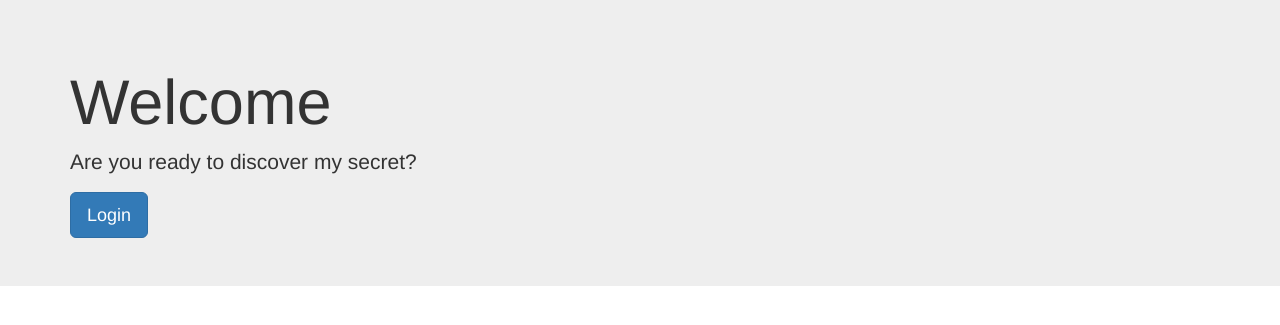
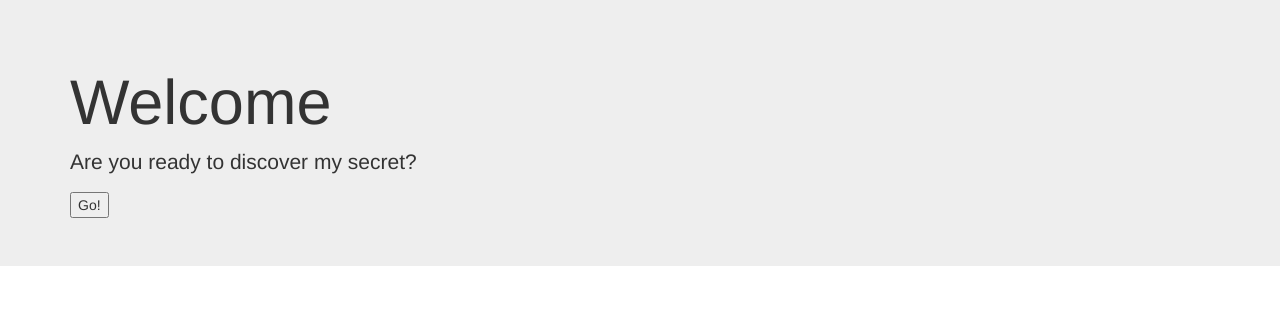
Before and after one commit to JonChng/wtflask-forms, a Flask app: page / in a window 1280 px wide. Shown: the top 325 px of the page. Run offline with Flask 2, Linux system fonts and the light colour scheme; parts of the project's set-up code (start-up, migrations or seed data) failed here and were passed over; some libraries are stand-ins or nearby versions.

Commit message:
Fixed bugs

```diff
--- a/templates/index.html
+++ b/templates/index.html
@@ -9,7 +9,9 @@ Secrets
 	<div class="container">
 		<h1>Welcome</h1>
 		<p>Are you ready to discover my secret?</p>
-		<button class="btn btn-primary btn-lg" href="{{ url_for('login') }}">Login</button>
+		<form method="POST" action="{{ url_for('login') }}">
+       		<input type="submit" value="Go!"/>
+     	</form>
 	</div>
 </div>
 {% endblock %}
```
